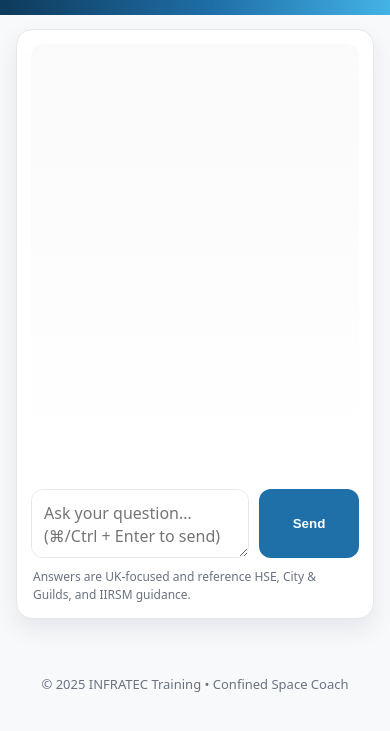
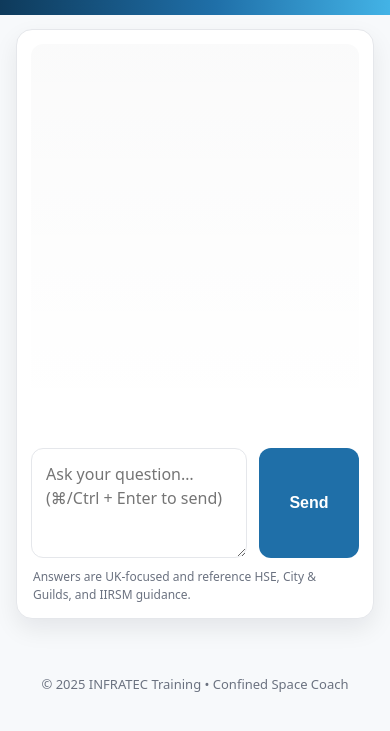
Before and after one commit to LeeBullock/confinedspacecoach-bot, a website: page public/index.html in a window 390 px wide. Shown: the part 99-830 px from the top of the page. Drawn offline with Linux system fonts and the light colour scheme.

Commit message:
Increase mobile textarea size; stacked input on phones; larger Send button

```diff
--- a/public/script.js
+++ b/public/script.js
@@ -23,9 +23,12 @@ function spinner(node) {
 
 // Auto-resize textarea on input (better mobile UX)
 function autoresize() {
+  const isMobile = window.matchMedia('(max-width: 640px)').matches;
+  const cap = isMobile ? 0.6 : 0.4;   // 🔹 allow more height on mobile
   q.style.height = "auto";
-  q.style.height = Math.min(q.scrollHeight, window.innerHeight * 0.4) + "px";
+  q.style.height = Math.min(q.scrollHeight, window.innerHeight * cap) + "px";
 }
+
 q.addEventListener("input", autoresize);
 
 async function ask() {
--- a/public/style.css
+++ b/public/style.css
@@ -90,19 +90,34 @@ body{
   padding-top:10px;
   background: var(--panel);
 }
+/* INPUT AREA */
+.input-area{
+  position: sticky;
+  bottom: 0;
+  display:grid;
+  grid-template-columns: 1fr 130px; /* wider send button on desktop */
+  gap:12px;
+  margin-top:12px;
+  padding-top:10px;
+  background: var(--panel);
+}
+
 .input{
   width:100%;
-  min-height:62px;
-  max-height: 40vh;
+  min-height: 110px;          /* 🔹 bigger default height */
+  max-height: 60vh;           /* allow a tall box if the user types loads */
   resize: vertical;
-  padding:12px 12px;
+  padding:14px 14px;
   border:1px solid var(--border);
   border-radius:12px;
-  font:inherit;
-  line-height:1.4;
+  font:16px/1.45 system-ui, -apple-system, "Segoe UI", Roboto, Arial; /* 16px avoids iOS zoom */
   outline: none;
 }
-.input:focus{ border-color: var(--brand-mid); box-shadow: 0 0 0 3px rgba(67,179,230,.18); }
+.input:focus{
+  border-color: var(--brand-mid);
+  box-shadow: 0 0 0 3px rgba(67,179,230,.18);
+}
+
 .btn{
   border: none;
   background: var(--brand-mid);
@@ -111,10 +126,25 @@ body{
   font-weight:700;
   cursor:pointer;
   transition: transform .05s ease, background .2s ease;
+  min-height: 56px;           /* 🔹 bigger tap target */
+  font-size: 16px;
 }
 .btn:hover{ background: #2283c4; }
 .btn:active{ transform: translateY(1px); }
 .btn:disabled{ opacity:.6; cursor:not-allowed; }
+
+/* MOBILE TWEAKS */
+@media (max-width: 640px){
+  .chat-card{ min-height: 72vh; }
+  .input-area{
+    grid-template-columns: 1fr; /* 🔹 stack on mobile: textarea then full-width button */
+  }
+  .btn{
+    width:100%;
+    min-height: 60px;          /* 🔹 even larger button on phones */
+  }
+  .msg{ font-size: 15px; }
+}
 
 /* SMALL TEXT */
 .small-hint{ color:var(--muted); font-size:12px; margin:10px 2px 0; }
```
